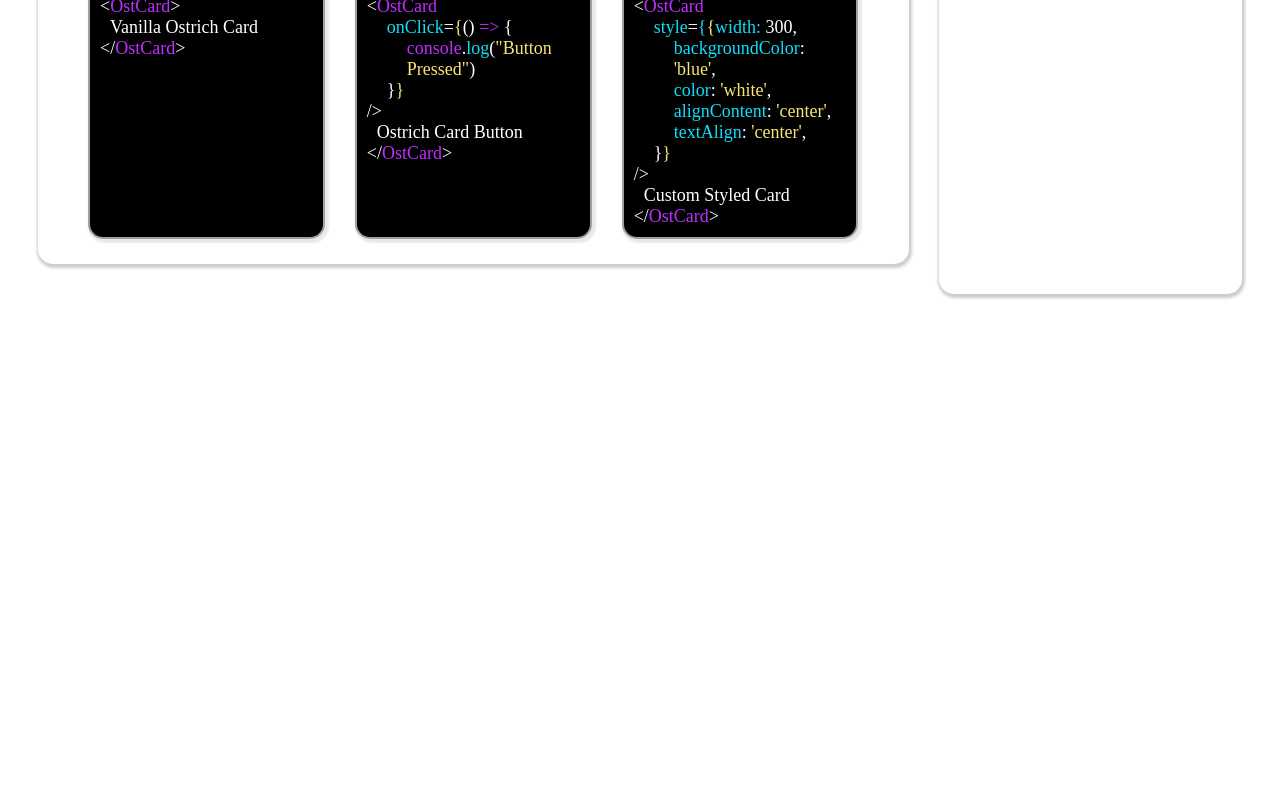
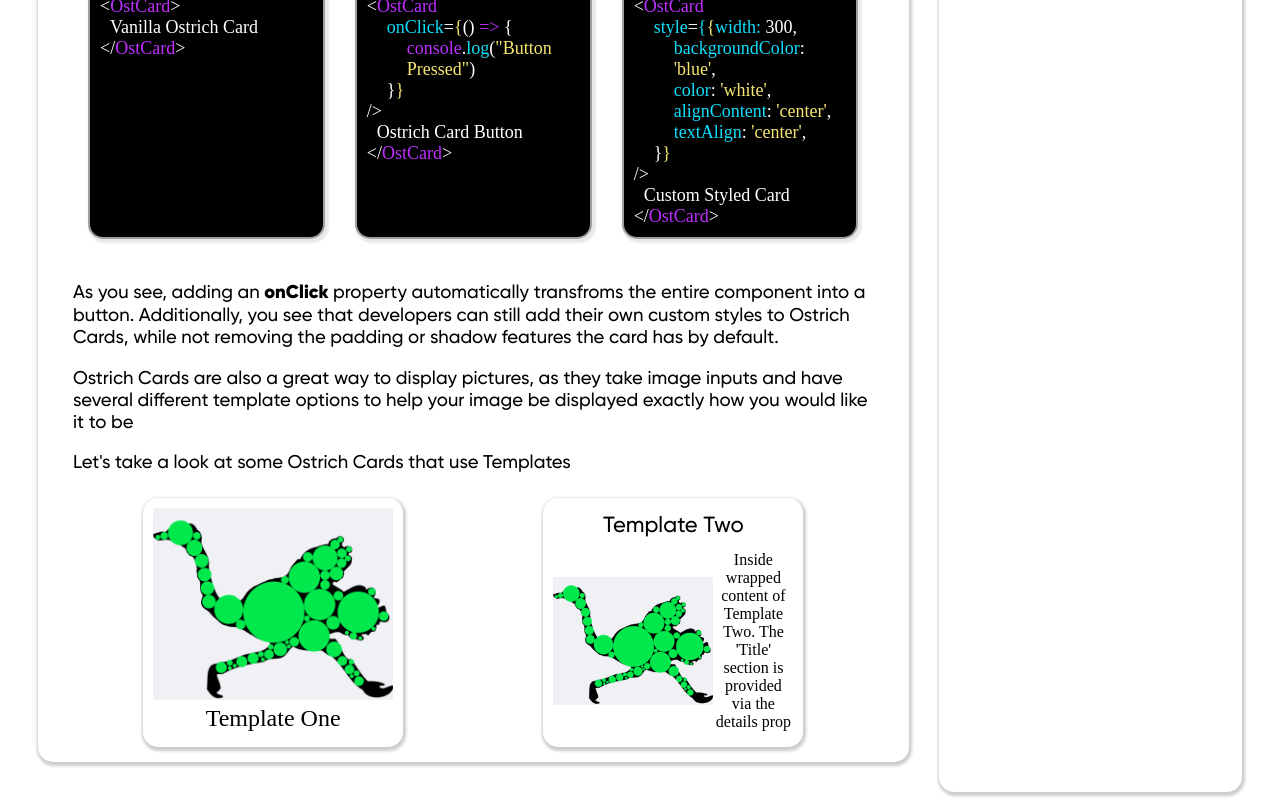
Before and after one commit to NLanese/the-codex, a Next.js app: page /showcases/ostrich-components/ostrich-showcase in a window 1280 px wide. Shown: the part 695-1495 px from the top of the page. Before the commit the page ends 997 px from the top, so only its background shows below. Built offline with nearby package versions, Linux system fonts and the light colour scheme.

Commit message:
showcase and card tempkate 2

```diff
--- a/OstrichComponents/Format/OstCard.js
+++ b/OstrichComponents/Format/OstCard.js
@@ -79,8 +79,11 @@ export const OstCard =({
                 </div>
             )
         }
-        if (templateStyle === 1){
+        else if (templateStyle === 1){
             return TemplateOneRender()
+        }
+        else if (templateStyle === 2){
+            return TemplateTwoRender()
         }
     }
 
@@ -158,7 +161,65 @@ export const OstCard =({
 
         // Template Two
         const TemplateTwoRender = () => {
-            return
+            return(
+                <div style={{
+                    ...completeStyle(true),
+                    display: 'flex', flexDirection: 'column',
+                    minHeight: 100, paddingBottom: 10,
+                    overflow: 'hidden',
+                }}
+                onMouseDown={() =>{
+                    if (onClick){
+                        setIsPressed(true)
+                    }
+                }}
+                onMouseUp={() => setIsPressed(false)}
+                onMouseLeave={() => {
+                    setIsPressed(false);
+                    setIsHovered(false);
+                }}
+                onMouseEnter={() => {
+                    if (onClick){
+                        setIsHovered(true)
+                    }
+                }}
+                onClick={(details) => {
+                    if (onClick){
+                        setIsPressed(false);
+                        onClick(details);
+                    }
+                }}>
+                    {/* Title  */}
+                    <div style={{
+                    display: 'flex',
+                    flex: 2,
+                    justifyContent: 'center', alignItems: 'center',
+                    fontSize: (details?.fontSize ? details.fontSize : 22),
+                    fontFamily : (details?.fontFamily ? details.fontFamily : "Gilroy"),
+                    }}>
+                        {details?.title}
+                    </div>
+
+                    {/* Content */}
+                    <div style={{
+                    display: 'flex', flex: 10,
+                    justifyContent: 'center', alignItems: 'row',
+                    }}>
+                        <div style={{display: 'flex', flex: 8}}>
+                            <img src={imageSrc} style={{maxWidth: '100%', maxHeight: '100%', objectFit: "contain"}} />
+                        </div>
+                        <div style={{ display: 'flex',
+                        flex: 4,
+                        paddingBottom: 5, paddingTop: 5, textAlign: 'center',
+                        justifyContent: 'center',
+                        alignItems: 'center',
+                        }}>
+                            {children}
+                        </div>
+                    </div>
+
+                </div>
+            )
         }
 
     /////////////////
--- a/pages/showcases/ostrich-components/ostrich-showcase.js
+++ b/pages/showcases/ostrich-components/ostrich-showcase.js
@@ -187,6 +187,40 @@ export default function OstrichShowcase() {
                         </p>
                     </div>
                 </div>
+                <div style={{paddingTop: 10}}>
+                    <p style={Styles.Fonts.basic}>
+                        As you see, adding an <strong>onClick</strong> property automatically transfroms the entire component into a button.
+                        Additionally, you see that developers can still add their own custom styles to Ostrich Cards, while not removing the padding or shadow features the card has by default.
+                    </p>
+                    <p style={Styles.Fonts.basic}>
+                        Ostrich Cards are also a great way to display pictures, as they take image inputs and have several different template options to help your image be
+                        displayed exactly how you would like it to be
+                    </p>
+                    <p style={Styles.Fonts.basic}>
+                        Let's take a look at some Ostrich Cards that use Templates
+                    </p>
+                    <div style={{display: 'flex',
+                    flexDirection: 'row',
+                    justifyContent: 'space-around',
+                    }}>
+                        <OstCard
+                            templateStyle={1}
+                            imageSrc={OstCompImg}
+                            style={{width: '30%', margin: 5}}
+                        >
+                            Template One
+                        </OstCard>
+                        <OstCard
+                            templateStyle={2}
+                            imageSrc={OstCompImg}
+                            style={{width: '30%', margin: 5}}
+                            details={{title: 'Template Two'}}
+                        >
+                            Inside wrapped content of Template Two.
+                            The 'Title' section is provided via the details prop
+                        </OstCard>
+                    </div>
+                </div>
             </div>
 
         </OstCard>
```
